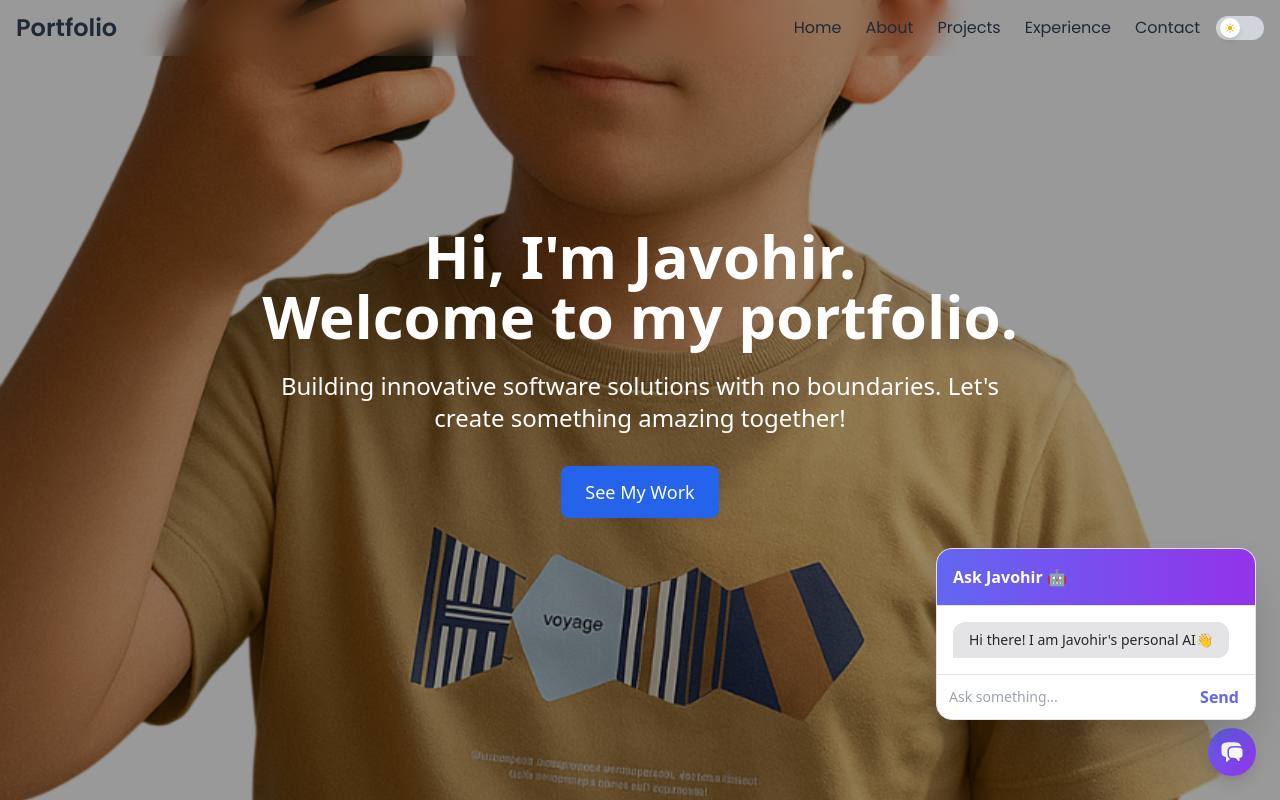
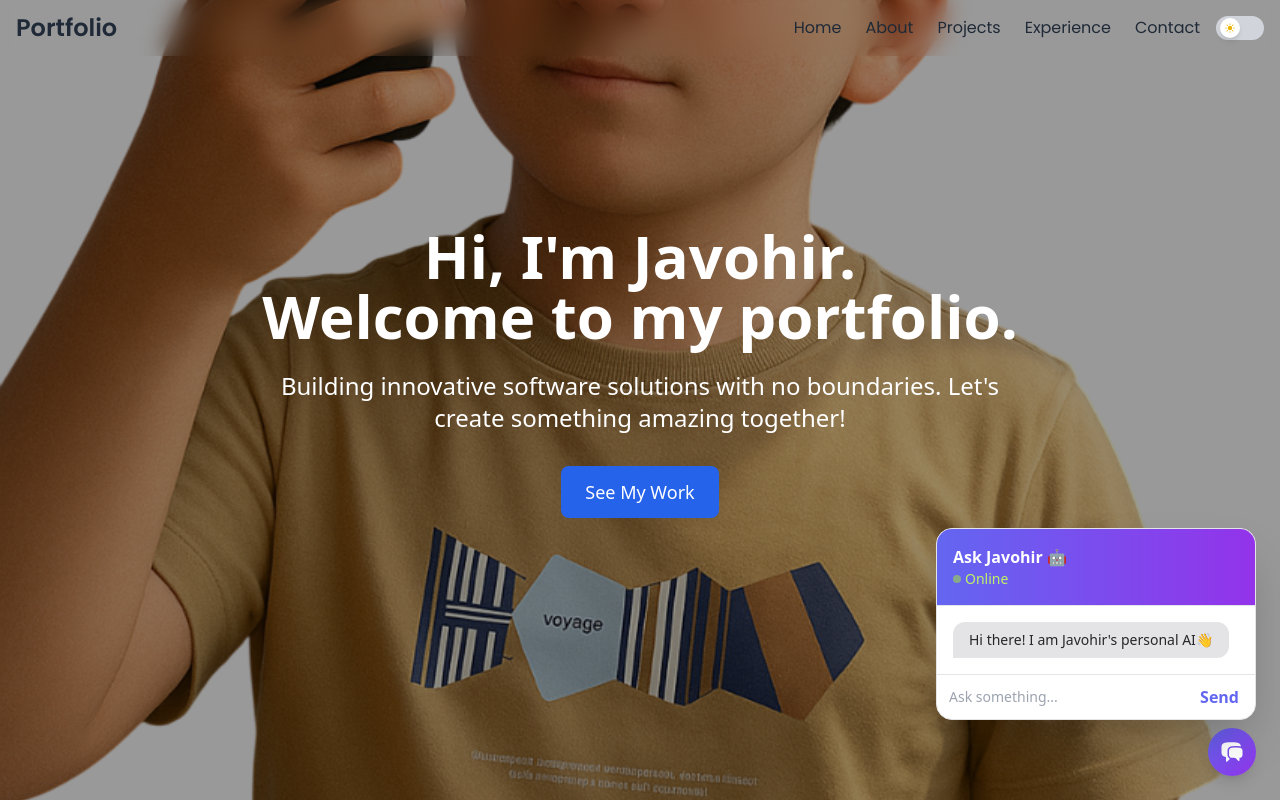
Before and after one commit to Javokhiir/portfolio, a Vue app: page / in a window 1280 px wide. Both pictures are taken after a click on the button 1232 px from the left and 752 px from the top of the page. Shown: the top 800 px of the page. Built offline with nearby package versions, Linux system fonts and the light colour scheme; some icons are missing.

Commit message:
fixed Ai and 404 page

```diff
--- a/src/components/AskAi.vue
+++ b/src/components/AskAi.vue
@@ -14,9 +14,14 @@
           v-if="isOpen"
           class="fixed bottom-20 right-6 w-80 bg-white dark:bg-zinc-800 rounded-2xl shadow-2xl border border-zinc-200 dark:border-zinc-700 z-50 overflow-hidden"
       >
-        <div class="p-4 border-b border-zinc-200 dark:border-zinc-700 bg-gradient-to-r from-indigo-500 to-purple-600 text-white font-semibold">
-          Ask Javohir 🤖
+        <div class="p-4 border-b border-zinc-200 dark:border-zinc-700 bg-gradient-to-r from-indigo-500 to-purple-600 text-white font-semibold block items-center">
+          <span>Ask Javohir 🤖</span>
+          <span class="flex items-center text-sm font-normal text-lime-300">
+    <span class="w-2 h-2 rounded-full bg-lime-400 animate-pulse mr-1"></span>
+    Online
+  </span>
         </div>
+
 
         <div class="p-4 max-h-72 overflow-y-auto space-y-3 text-sm">
           <div v-for="(msg, index) in messages" :key="index" class="flex" :class="msg.from === 'user' ? 'justify-end' : 'justify-start'">
--- a/src/views/NotfoundPage.vue
+++ b/src/views/NotfoundPage.vue
@@ -21,15 +21,7 @@
         <HomeIcon class="w-5 h-5 mr-2" />
         Back to Home
       </router-link>
-
-      <!-- Explore Projects -->
-      <router-link
-          to="/#projects"
-          class="flex items-center px-6 py-3 rounded-lg border border-blue-600 dark:border-blue-400 text-blue-600 dark:text-blue-400 hover:bg-blue-50 dark:hover:bg-gray-800 transition"
-      >
-        <CodeBracketIcon class="w-5 h-5 mr-2" />
-        Explore Projects
-      </router-link>
+      h
     </div>
   </div>
 </template>
```
